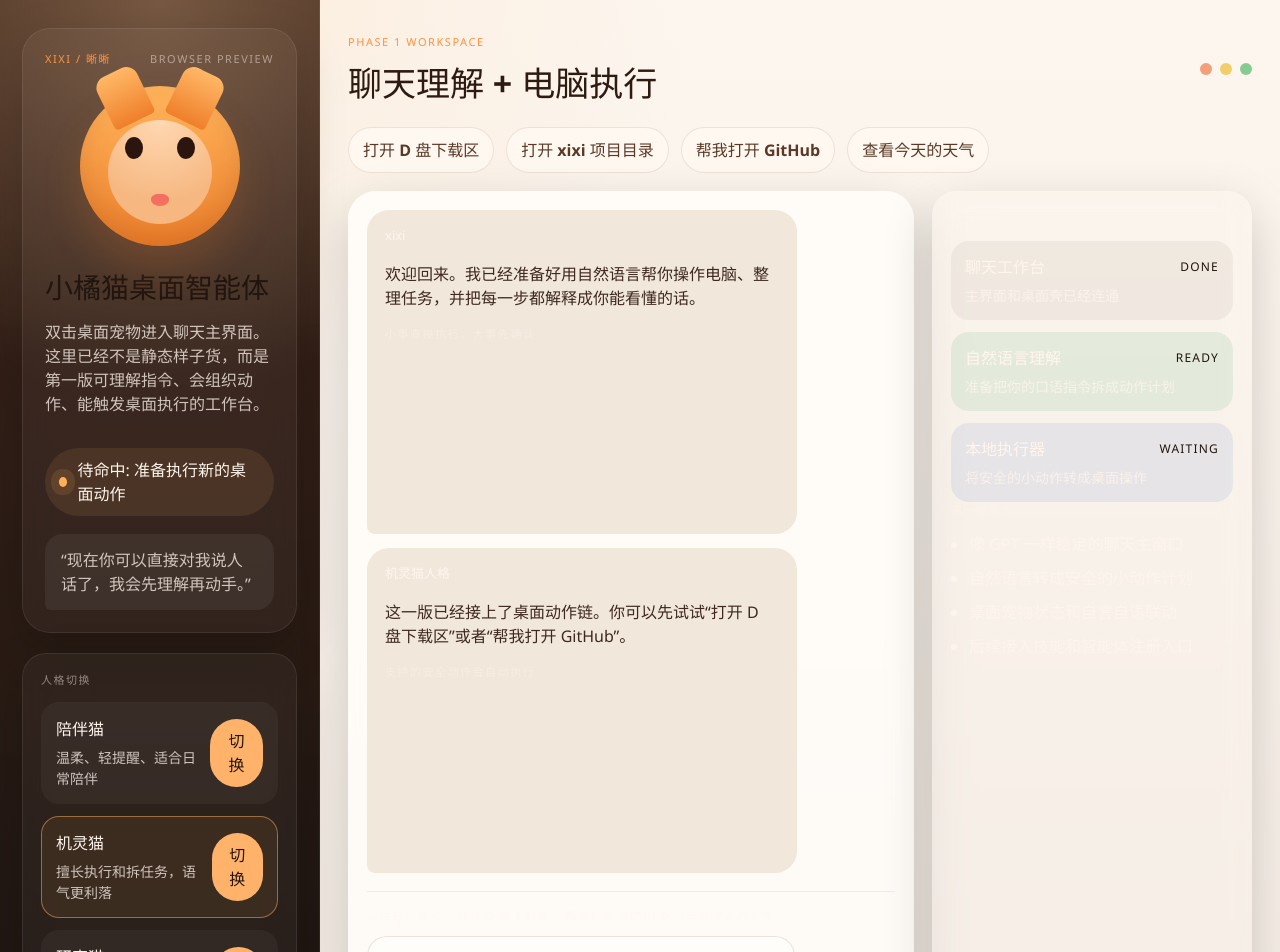
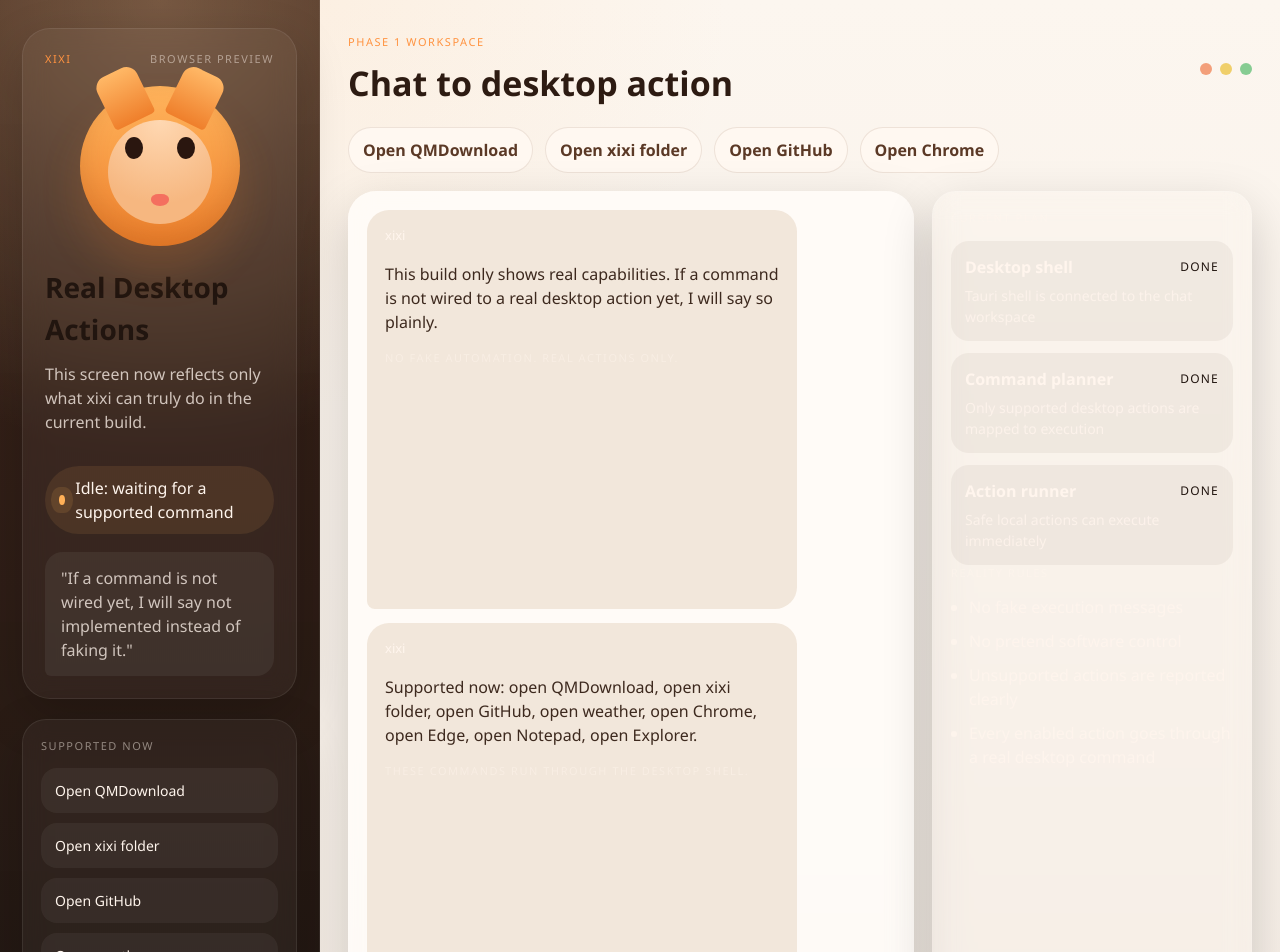
Before and after one commit to Jukeyu/xixi, a React (Vite) app in the folder apps/desktop/: page / in a window 1280 px wide. Shown: the top 952 px of the page. Built offline with nearby package versions, Linux system fonts and the light colour scheme.

Commit message:
feat: constrain xixi to real desktop actions

```diff
--- a/apps/desktop/src/App.css
+++ b/apps/desktop/src/App.css
@@ -188,6 +188,20 @@
   display: grid;
   gap: 12px;
   margin-top: 14px;
+}
+
+.supported-list {
+  display: grid;
+  gap: 10px;
+  margin-top: 14px;
+}
+
+.supported-item {
+  padding: 12px 14px;
+  border-radius: 16px;
+  background: rgba(255, 255, 255, 0.05);
+  color: var(--text);
+  font-size: 14px;
 }
 
 .persona-card {
--- a/apps/desktop/src/App.tsx
+++ b/apps/desktop/src/App.tsx
@@ -50,60 +50,56 @@
     role: 'assistant',
     author: 'xixi',
     content:
-      '欢迎回来。我已经准备好用自然语言帮你操作电脑、整理任务，并把每一步都解释成你能看懂的话。',
-    meta: '小事直接执行，大事先确认',
+      'This build only shows real capabilities. If a command is not wired to a real desktop action yet, I will say so plainly.',
+    meta: 'No fake automation. Real actions only.',
   },
   {
     id: 'm2',
     role: 'assistant',
-    author: '机灵猫人格',
+    author: 'xixi',
     content:
-      '这一版已经接上了桌面动作链。你可以先试试“打开 D 盘下载区”或者“帮我打开 GitHub”。',
-    meta: '支持的安全动作会自动执行',
+      'Supported now: open QMDownload, open xixi folder, open GitHub, open weather, open Chrome, open Edge, open Notepad, open Explorer.',
+    meta: 'These commands run through the desktop shell.',
   },
 ]
 
 const initialQueue: ActionItem[] = [
   {
-    id: 'a1',
-    title: '聊天工作台',
-    detail: '主界面和桌面壳已经连通',
+    id: 'boot-1',
+    title: 'Desktop shell',
+    detail: 'Tauri shell is connected to the chat workspace',
     state: 'done',
   },
   {
-    id: 'a2',
-    title: '自然语言理解',
-    detail: '准备把你的口语指令拆成动作计划',
-    state: 'ready',
+    id: 'boot-2',
+    title: 'Command planner',
+    detail: 'Only supported desktop actions are mapped to execution',
+    state: 'done',
   },
   {
-    id: 'a3',
-    title: '本地执行器',
-    detail: '将安全的小动作转成桌面操作',
-    state: 'waiting',
-  },
-]
-
-const personas = [
-  {
-    name: '陪伴猫',
-    description: '温柔、轻提醒、适合日常陪伴',
-  },
-  {
-    name: '机灵猫',
-    description: '擅长执行和拆任务，语气更利落',
-  },
-  {
-    name: '研究猫',
-    description: '偏爱资料检索、GitHub 学习与总结',
+    id: 'boot-3',
+    title: 'Action runner',
+    detail: 'Safe local actions can execute immediately',
+    state: 'done',
   },
 ]
 
 const quickActions = [
-  '打开 D 盘下载区',
-  '打开 xixi 项目目录',
-  '帮我打开 GitHub',
-  '查看今天的天气',
+  'Open QMDownload',
+  'Open xixi folder',
+  'Open GitHub',
+  'Open Chrome',
+]
+
+const supportedCommands = [
+  'Open QMDownload',
+  'Open xixi folder',
+  'Open GitHub',
+  'Open weather',
+  'Open Chrome',
+  'Open Edge',
+  'Open Notepad',
+  'Open Explorer',
 ]
 
 function makeId(prefix: string) {
@@ -116,7 +112,7 @@
   const [desktopProfile, setDesktopProfile] = useState<DesktopProfile | null>(null)
   const [messages, setMessages] = useState(initialMessages)
   const [actionQueue, setActionQueue] = useState(initialQueue)
-  const [draft, setDraft] = useState('帮我打开 GitHub')
+  const [draft, setDraft] = useState('Open GitHub')
   const [isBusy, setIsBusy] = useState(false)
 
   useEffect(() => {
@@ -159,7 +155,7 @@
         {
           id: makeId('user'),
           role: 'user',
-          author: '你',
+          author: 'You',
           content: trimmed,
         },
       ])
@@ -173,7 +169,7 @@
       setActionQueue(plan.steps)
       appendAssistantMessage(
         plan.assistant_reply,
-        `${plan.risk_level} · ${plan.can_execute_directly ? '可直接执行' : '需要确认'}`
+        `${plan.risk_level} | ${plan.can_execute_directly ? 'direct run' : 'not executable yet'}`
       )
 
       if (isDesktop && plan.can_execute_directly && plan.suggested_action) {
@@ -196,18 +192,18 @@
 
         appendAssistantMessage(
           result.summary,
-          result.details.length > 0 ? result.details.join(' / ') : '已完成桌面动作'
+          result.details.length > 0 ? result.details.join(' / ') : 'Desktop action completed'
         )
       } else if (!isDesktop && plan.can_execute_directly) {
         appendAssistantMessage(
-          '当前是浏览器预览模式，我已经把动作计划好了。等以桌面应用启动后，我会直接替你执行。',
-          '预览模式不会真的操作电脑'
+          'The request is supported, but this browser preview cannot touch your desktop. Launch the Tauri app to run it for real.',
+          'Preview mode does not execute system actions'
         )
       }
     } catch (error) {
-      const detail = error instanceof Error ? error.message : '未知错误'
+      const detail = error instanceof Error ? error.message : 'Unknown error'
       appendAssistantMessage(
-        '这次动作没有成功执行，我已经把错误状态保留下来了，方便下一轮继续修。',
+        'The action failed. I kept the failure visible instead of pretending it worked.',
         detail
       )
       setActionQueue((current) =>
@@ -225,7 +221,7 @@
       <aside className="pet-panel">
         <div className="pet-card">
           <div className="pet-card__top">
-            <span className="pet-card__badge">xixi / 晰晰</span>
+            <span className="pet-card__badge">xixi</span>
             <span className="pet-card__runtime">{runtimeMode}</span>
           </div>
           <div className="pet-avatar" aria-hidden="true">
@@ -237,22 +233,22 @@
               <span className="pet-avatar__nose" />
             </div>
           </div>
-          <h1>小橘猫桌面智能体</h1>
+          <h1>Real Desktop Actions</h1>
           <p className="pet-card__summary">
-            双击桌面宠物进入聊天主界面。这里已经不是静态样子货，而是第一版可理解指令、会组织动作、能触发桌面执行的工作台。
+            This screen now reflects only what xixi can truly do in the current build.
           </p>
           <div className="pet-card__status">
             <span className="status-dot" />
-            {isBusy ? '忙碌中: 正在理解你的新指令' : '待命中: 准备执行新的桌面动作'}
+            {isBusy ? 'Busy: planning and running a real action' : 'Idle: waiting for a supported command'}
           </div>
           <div className="self-talk">
             {isBusy
-              ? '“我先把你的话拆成步骤，再决定是不是能直接帮你做。”'
-              : '“现在你可以直接对我说人话了，我会先理解再动手。”'}
+              ? '"I am checking whether this request maps to a real desktop action."'
+              : '"If a command is not wired yet, I will say not implemented instead of faking it."'}
           </div>
           {desktopProfile ? (
             <div className="runtime-note">
-              <strong>桌面连接已打通</strong>
+              <strong>Runtime status</strong>
               <ul>
                 {desktopProfile.notes.map((note) => (
                   <li key={note}>{note}</li>
@@ -263,19 +259,12 @@
         </div>
 
         <section className="sidebar-section">
-          <div className="section-title">人格切换</div>
-          <div className="persona-list">
-            {personas.map((persona, index) => (
-              <article
-                key={persona.name}
-                className={index === 1 ? 'persona-card is-active' : 'persona-card'}
-              >
-                <div>
-                  <strong>{persona.name}</strong>
-                  <p>{persona.description}</p>
-                </div>
-                <button type="button">切换</button>
-              </article>
+          <div className="section-title">Supported now</div>
+          <div className="supported-list">
+            {supportedCommands.map((command) => (
+              <div key={command} className="supported-item">
+                {command}
+              </div>
             ))}
           </div>
         </section>
@@ -285,7 +274,7 @@
         <header className="workspace-header">
           <div>
             <span className="eyebrow">Phase 1 Workspace</span>
-            <h2>聊天理解 + 电脑执行</h2>
+            <h2>Chat to desktop action</h2>
           </div>
           <div className="window-actions" aria-label="Window controls">
             <span />
@@ -321,27 +310,27 @@
 
             <footer className="composer">
               <div className="composer__hint">
-                试试这些说法: “打开 D 盘下载区” “帮我打开 GitHub” “查看今天的天气”
+                Try a real command from the supported list. Unsupported requests will stay honest and explicit.
               </div>
               <div className="composer__row">
                 <textarea
                   value={draft}
                   onChange={(event) => setDraft(event.target.value)}
-                  placeholder="直接用自然语言告诉 xixi 你想做什么"
+                  placeholder="Type a supported command"
                 />
                 <button
                   type="button"
                   onClick={() => void runRequest(draft)}
                   disabled={isBusy}
                 >
-                  {isBusy ? '处理中' : '发送'}
+                  {isBusy ? 'Running' : 'Send'}
                 </button>
               </div>
             </footer>
           </div>
 
           <aside className="action-panel">
-            <div className="section-title">执行队列</div>
+            <div className="section-title">Current plan</div>
             <div className="action-list">
               {actionQueue.map((item) => (
                 <article key={item.id} className={`action-card is-${item.state}`}>
@@ -354,12 +343,12 @@
               ))}
             </div>
 
-            <div className="section-title">第一版能力</div>
+            <div className="section-title">Reality rules</div>
             <ul className="goal-list">
-              <li>像 GPT 一样稳定的聊天主窗口</li>
-              <li>自然语言转成安全的小动作计划</li>
-              <li>桌面宠物状态和自言自语联动</li>
-              <li>后续接入技能和智能体注册入口</li>
+              <li>No fake execution messages</li>
+              <li>No pretend software control</li>
+              <li>Unsupported actions are reported clearly</li>
+              <li>Every enabled action goes through a real desktop command</li>
             </ul>
           </aside>
         </section>
```
Also changed, not shown: 1 other file (tests, documents, lock files or other folders).
